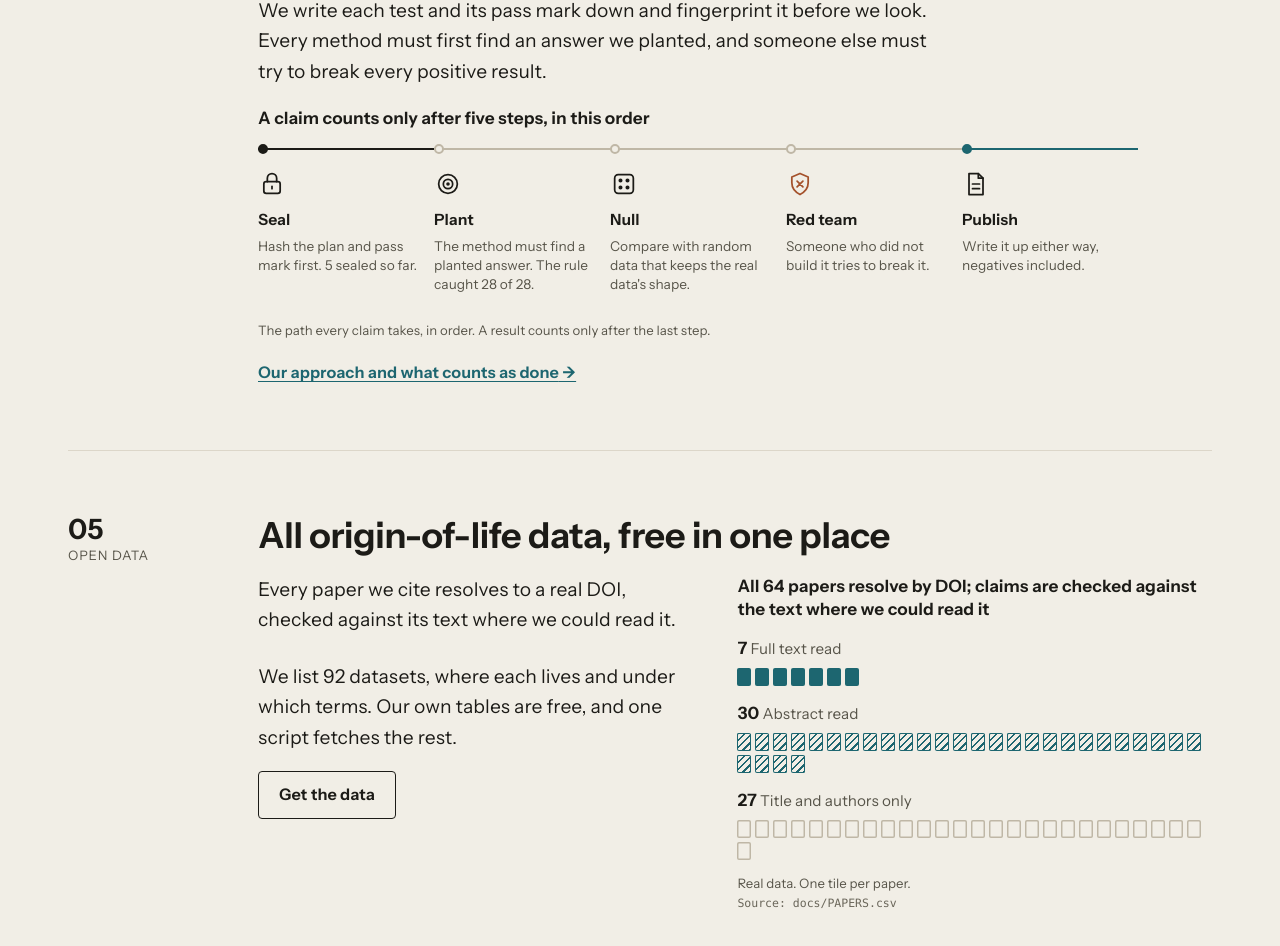
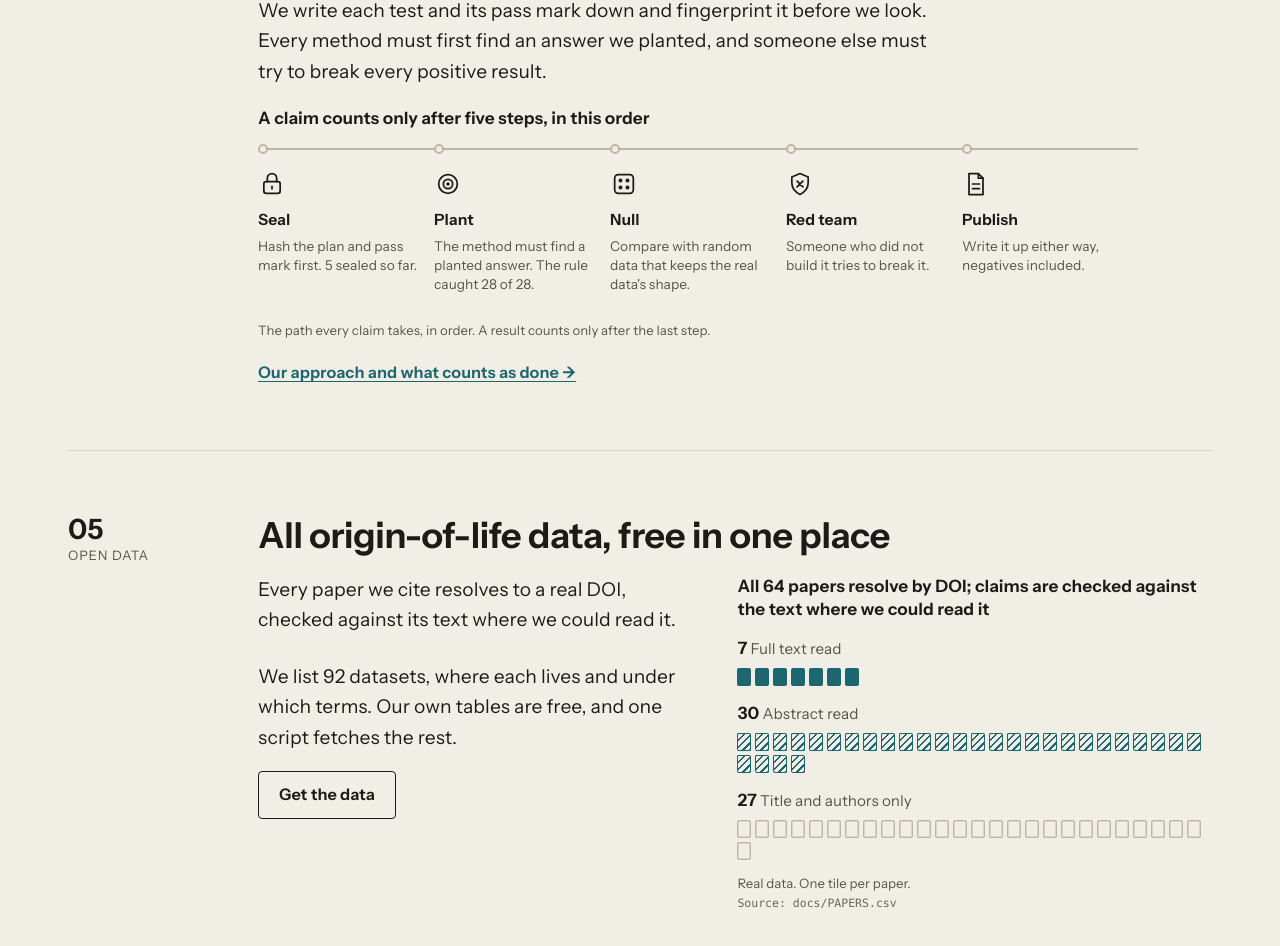
Before and after one commit to HarshInvader/open-origins, a plain HTML site: page site/dist/index.html in a window 1280 px wide. Shown: the part 2369-3315 px from the top of the page. Drawn offline with Linux system fonts and the light colour scheme.

Commit message:
Pipeline figure: same neutral line and dot for every step
Co-Authored-By: Claude Opus 5.5 <noreply@anthropic.com>

```diff
--- a/site/dist/assets/site.css
+++ b/site/dist/assets/site.css
@@ -313,13 +313,8 @@ table.score, table.cov { border-collapse: collapse; width: 100%; font-family: va
 /* pipeline */
 .pipe { list-style: none; margin: 4px 0 0; padding: 0; display: grid; grid-template-columns: repeat(5, minmax(0, 1fr)); gap: 0; }
 .pipe li { position: relative; display: flex; flex-direction: column; gap: 4px; padding: 18px 14px 14px 0; border-top: 2px solid var(--line-strong); font-family: var(--sans); }
-.pipe li:first-child { border-top-color: var(--ink); }
-.pipe li:last-child { border-top-color: var(--accent); }
 .pipe li::before { content: ""; position: absolute; top: -6px; left: 0; width: 10px; height: 10px; border-radius: 50%; background: var(--paper); border: 2px solid var(--line-strong); }
-.pipe li:first-child::before { border-color: var(--ink); background: var(--ink); }
-.pipe li:last-child::before { border-color: var(--accent); background: var(--accent); }
 .pipe svg { width: 28px; height: 28px; margin: 2px 0 6px; fill: none; stroke: currentColor; color: var(--ink); stroke-width: 1.5; stroke-linecap: round; stroke-linejoin: round; }
-.pipe li:nth-child(4) svg { color: var(--rust); }
 .pipe b { font-size: 15.5px; }
 .pipe span { font-size: 13.5px; color: var(--muted); line-height: 1.4; }
 @media (max-width: 860px) { .pipe { grid-template-columns: repeat(2, minmax(0, 1fr)); row-gap: 14px; } }
--- a/site/site.css
+++ b/site/site.css
@@ -313,13 +313,8 @@ table.score, table.cov { border-collapse: collapse; width: 100%; font-family: va
 /* pipeline */
 .pipe { list-style: none; margin: 4px 0 0; padding: 0; display: grid; grid-template-columns: repeat(5, minmax(0, 1fr)); gap: 0; }
 .pipe li { position: relative; display: flex; flex-direction: column; gap: 4px; padding: 18px 14px 14px 0; border-top: 2px solid var(--line-strong); font-family: var(--sans); }
-.pipe li:first-child { border-top-color: var(--ink); }
-.pipe li:last-child { border-top-color: var(--accent); }
 .pipe li::before { content: ""; position: absolute; top: -6px; left: 0; width: 10px; height: 10px; border-radius: 50%; background: var(--paper); border: 2px solid var(--line-strong); }
-.pipe li:first-child::before { border-color: var(--ink); background: var(--ink); }
-.pipe li:last-child::before { border-color: var(--accent); background: var(--accent); }
 .pipe svg { width: 28px; height: 28px; margin: 2px 0 6px; fill: none; stroke: currentColor; color: var(--ink); stroke-width: 1.5; stroke-linecap: round; stroke-linejoin: round; }
-.pipe li:nth-child(4) svg { color: var(--rust); }
 .pipe b { font-size: 15.5px; }
 .pipe span { font-size: 13.5px; color: var(--muted); line-height: 1.4; }
 @media (max-width: 860px) { .pipe { grid-template-columns: repeat(2, minmax(0, 1fr)); row-gap: 14px; } }
```
